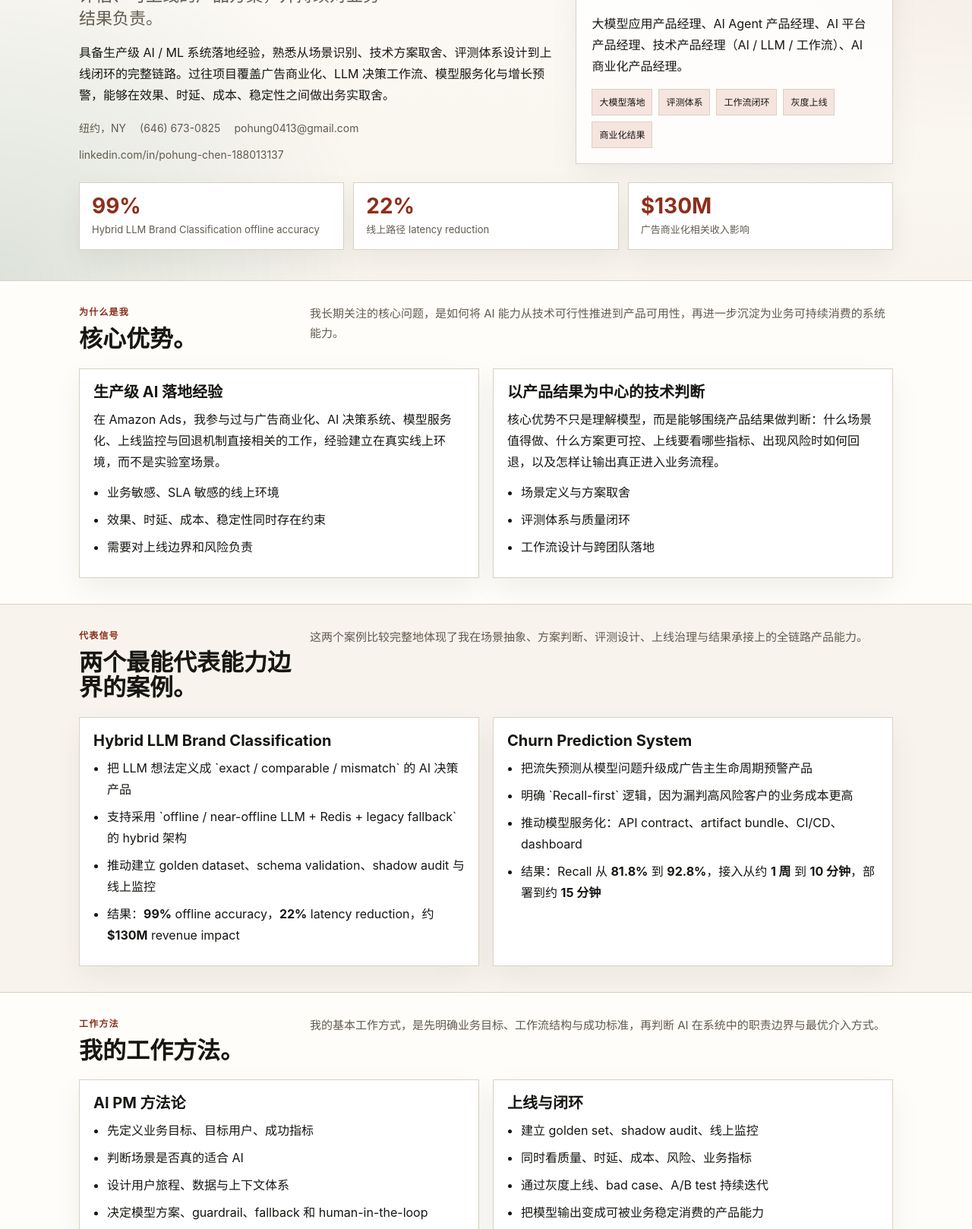
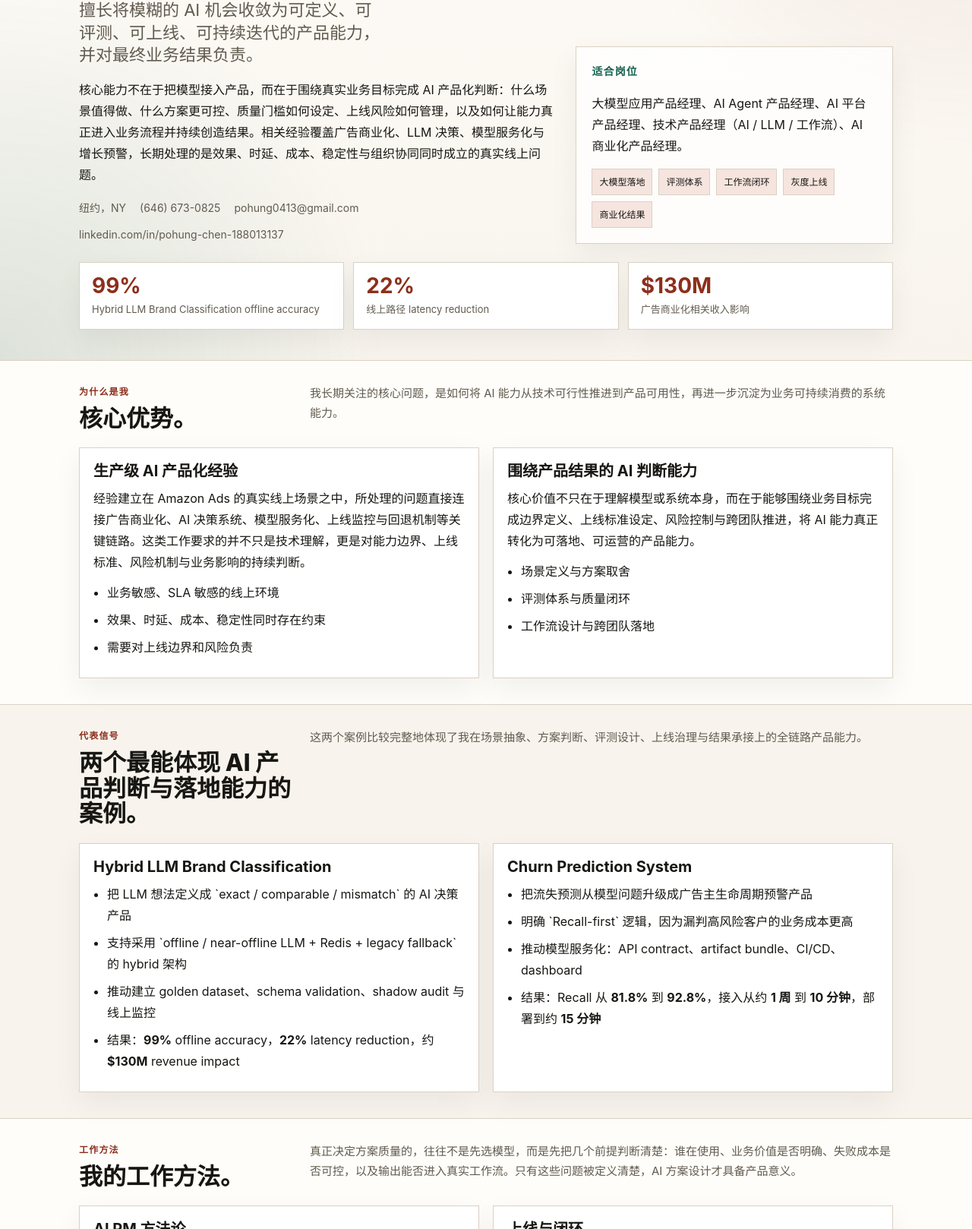
Before and after one commit to PoHung16/pohung-ai-pm-portfolio, a plain HTML site: page china/index.html in a window 1280 px wide. Shown: the part 368-1986 px from the top of the page at 76% size. Drawn offline with Linux system fonts and the light colour scheme.

Commit message:
Refine China portfolio positioning copy

```diff
--- a/china/index.html
+++ b/china/index.html
@@ -283,12 +283,12 @@
       <div class="hero-grid">
         <div>
           <div class="eyebrow">For Hiring Managers</div>
-          <h1>生产级 AI 产品落地与产品化经验。</h1>
+          <h1>能把大模型能力做成业务结果的 AI 产品经理。</h1>
           <div class="subtitle">
-            专注将模糊的 AI 机会转化为可落地、可评估、可上线的产品方案，并持续对业务结果负责。
+            擅长将模糊的 AI 机会收敛为可定义、可评测、可上线、可持续迭代的产品能力，并对最终业务结果负责。
           </div>
           <p class="summary">
-            具备生产级 AI / ML 系统落地经验，熟悉从场景识别、技术方案取舍、评测体系设计到上线闭环的完整链路。过往项目覆盖广告商业化、LLM 决策工作流、模型服务化与增长预警，能够在效果、时延、成本、稳定性之间做出务实取舍。
+            核心能力不在于把模型接入产品，而在于围绕真实业务目标完成 AI 产品化判断：什么场景值得做、什么方案更可控、质量门槛如何设定、上线风险如何管理，以及如何让能力真正进入业务流程并持续创造结果。相关经验覆盖广告商业化、LLM 决策、模型服务化与增长预警，长期处理的是效果、时延、成本、稳定性与组织协同同时成立的真实线上问题。
           </p>
           <div class="contact">
             <span>纽约，NY</span>
@@ -339,8 +339,8 @@
     <div class="section-body">
       <div class="grid-2">
         <div class="card">
-          <h3>生产级 AI 落地经验</h3>
-          <p>在 Amazon Ads，我参与过与广告商业化、AI 决策系统、模型服务化、上线监控与回退机制直接相关的工作，经验建立在真实线上环境，而不是实验室场景。</p>
+          <h3>生产级 AI 产品化经验</h3>
+          <p>经验建立在 Amazon Ads 的真实线上场景之中，所处理的问题直接连接广告商业化、AI 决策系统、模型服务化、上线监控与回退机制等关键链路。这类工作要求的并不只是技术理解，更是对能力边界、上线标准、风险机制与业务影响的持续判断。</p>
           <ul class="bullet-list">
             <li>业务敏感、SLA 敏感的线上环境</li>
             <li>效果、时延、成本、稳定性同时存在约束</li>
@@ -348,8 +348,8 @@
           </ul>
         </div>
         <div class="card">
-          <h3>以产品结果为中心的技术判断</h3>
-          <p>核心优势不只是理解模型，而是能够围绕产品结果做判断：什么场景值得做、什么方案更可控、上线要看哪些指标、出现风险时如何回退，以及怎样让输出真正进入业务流程。</p>
+          <h3>围绕产品结果的 AI 判断能力</h3>
+          <p>核心价值不只在于理解模型或系统本身，而在于能够围绕业务目标完成边界定义、上线标准设定、风险控制与跨团队推进，将 AI 能力真正转化为可落地、可运营的产品能力。</p>
           <ul class="bullet-list">
             <li>场景定义与方案取舍</li>
             <li>评测体系与质量闭环</li>
@@ -364,7 +364,7 @@
     <div class="section-head">
       <div>
         <div class="kicker">代表信号</div>
-        <div class="section-title">两个最能代表能力边界的案例。</div>
+        <div class="section-title">两个最能体现 AI 产品判断与落地能力的案例。</div>
       </div>
       <div class="section-note">
         这两个案例比较完整地体现了我在场景抽象、方案判断、评测设计、上线治理与结果承接上的全链路产品能力。
@@ -401,7 +401,7 @@
         <div class="section-title">我的工作方法。</div>
       </div>
       <div class="section-note">
-        我的基本工作方式，是先明确业务目标、工作流结构与成功标准，再判断 AI 在系统中的职责边界与最优介入方式。
+        真正决定方案质量的，往往不是先选模型，而是先把几个前提判断清楚：谁在使用、业务价值是否明确、失败成本是否可控，以及输出能否进入真实工作流。只有这些问题被定义清楚，AI 方案设计才具备产品意义。
       </div>
     </div>
     <div class="section-body">
@@ -446,7 +446,7 @@
         </div>
         <div class="mini">
           <strong>我的核心贡献</strong>
-          <p>我把项目定义成 AI 决策产品，推动明确输出边界、方案取舍、指标体系和上线标准，而不是停留在开放式 LLM demo。这个项目集中体现了我在模糊条件下收敛问题、建立标准并推进上线的能力。</p>
+          <p>核心贡献不在于参与一个 LLM 项目，而在于将“能不能用 LLM”收敛为“什么样的输出值得上线”。相关工作围绕输出边界、评测标准、发布门槛与方案取舍展开，目标不是停留在开放式 Demo，而是推进为可交付、可运营、可复用的产品能力。</p>
         </div>
         <div class="mini">
           <strong>方案判断</strong>
@@ -499,7 +499,7 @@
         </div>
         <div class="mini">
           <strong>我的核心贡献</strong>
-          <p>我把问题从 churn model 提升成生命周期预警产品，明确目标用户、Recall-first 策略和产品化交付要求，让模型结果能够进入真实业务流程并支持后续动作。</p>
+          <p>这一问题并未被视为单一的 churn model 项目，而是被定义为生命周期预警产品。关键判断在于：漏掉高风险客户的业务代价高于误报，因此指标设计必须以 Recall-first 为核心；后续交付的重点也不是模型本身，而是让风险信号真正进入运营与客户成功团队的工作流。</p>
         </div>
         <div class="mini">
           <strong>产品化动作</strong>
@@ -569,7 +569,7 @@
   </section>
 
   <div class="footer-note">
-    这份作品集集中展示了我的工作方式与判断逻辑：如何在模糊条件下定义问题、取舍方案、建立评测标准，并把团队推进到可上线的状态。
+    作品集集中呈现的，是一类在 AI 产品岗位中最具区分度的能力：将概念验证转化为可上线、可协同、可复用并能持续产生业务结果的产品能力。
   </div>
 </body>
 </html>
```
